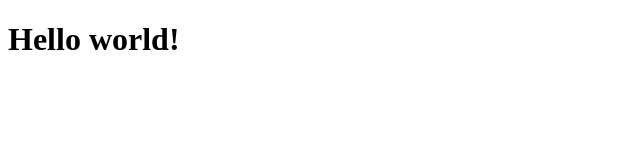
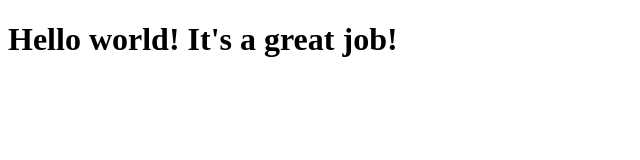
Before and after one commit to vivl2010/coursera-test, a plain HTML site: page site/index.html in a window 1280 px wide. Shown: the whole page, without its empty margins (0-640 px from the left). Drawn offline with Linux system fonts and the light colour scheme.

Commit message:
Small changes to our page content.

```diff
--- a/site/index.html
+++ b/site/index.html
@@ -4,6 +4,6 @@
 	<title>Hello world!</title>
 </head>
 <body>
-<h1>Hello world!</h1>
+<h1>Hello world! It's a great job!</h1>
 </body>
 </html>
```
